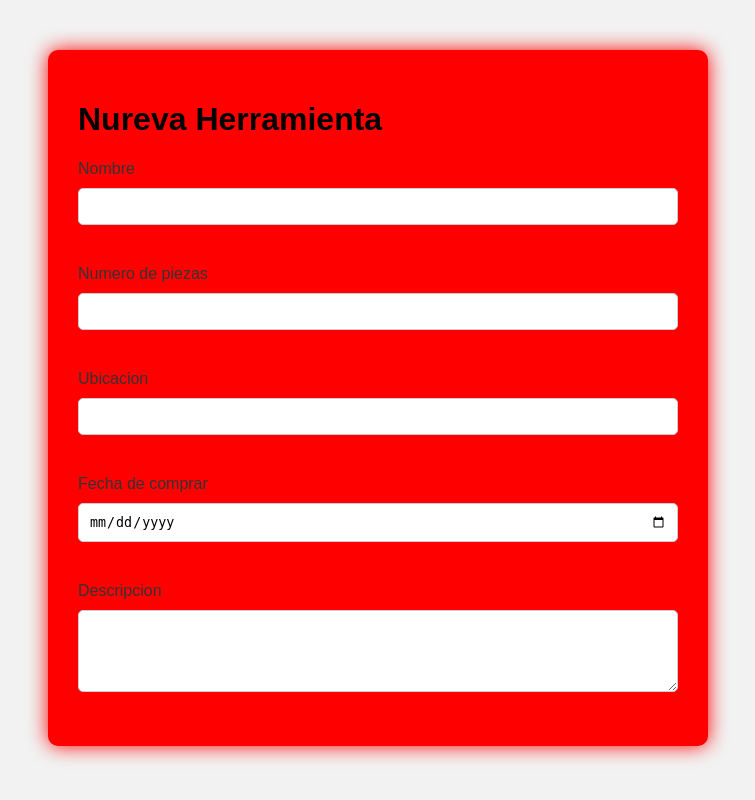
After one commit to JohanKen/InventarIT_Manager, a PHP site: page /InventarIT_Manager/vista/formularios/newHerramienta.php in a window 1280 px wide. The commit adds this page. Shown: the whole page, without its empty margins (262-1017 px from the left). Run offline with PHP 8.4, Linux system fonts and the light colour scheme.

Commit message:
Vista de Herramienta (Falta la funcionalidad)

```diff
--- a/controlador/ControladorDispositivos.php
+++ b/controlador/ControladorDispositivos.php
@@ -697,7 +697,7 @@ static function editarIMac()
     }
 
     static function borrarHerramienta(){
-        if(isset($_GET["accion"])&& $_GET["accion"]=="eliminarColaborador"){
+        if(isset($_GET["accion"])&& $_GET["accion"]=="eliminarHerramienta"){
             $id = $_GET["id_herramienta"];
 
             $delete = ModeloDispositivos::deleteHerramienta($id);
--- /dev/null
+++ b/vista/formularios/newHerramienta.php
@@ -0,0 +1,49 @@
+<!DOCTYPE html>
+<html lang="en">
+<head>
+    <meta charset="UTF-8">
+    <meta name="viewport" content="width=device-width, initial-scale=1.0">
+    <title>Nueva Herramienta</title>
+    <link rel="stylesheet" href="estilos/estilosFormularios.css">
+</head>
+<body>
+    <div class="contentSeccion">
+
+        <div class="up">
+            <header class="heaserTabla">
+                <h1>Nureva Herramienta</h1>
+            </header>
+        </div>
+
+        <form action="" method="post" encytype="multipart/form-data">
+
+            <div class="mb-3" id="formForm">
+                <label for="nombre" class="form-label">Nombre</label>
+                <input type="text" class="form-control" name="nombre">
+            </div>
+
+            <div class="mb-3" id="formForm">
+                <label for="numero_piezas" class="form-label">Numero de piezas</label>
+                <input type="number" class="form-control" name="cantidad_piezas" min="1" max="1000" >
+            </div>
+
+            <div class="mb-3" id="formForm">
+                <label for="ubicacion" class="form-label">Ubicacion</label>
+                <input type="text" class="form-control" name="ubicacion">
+            </div>
+
+            <div class="mb-3" id="formForm">
+                <label for="fecha_compra" class="form-label">Fecha de comprar</label>
+                <input type="date" class="form-control" name="fecha_compra" id="fechaCompraInput" value="" placeholder="Selecciona una fecha">
+            </div>
+
+            <div class="mb-3" id="formForm">
+                <label for="descripcion" class="form-label">Descripcion</label>
+                <textarea class="form-control" name="descripcion" rows="4"></textarea>
+            </div>
+
+        </form>
+
+    </div>
+</body>
+</html>
```
Also changed, not shown: vista/formularios/formularioHerramienta.php (+16 -0 lines), vista/herramientas.php (+39 -5 lines).
